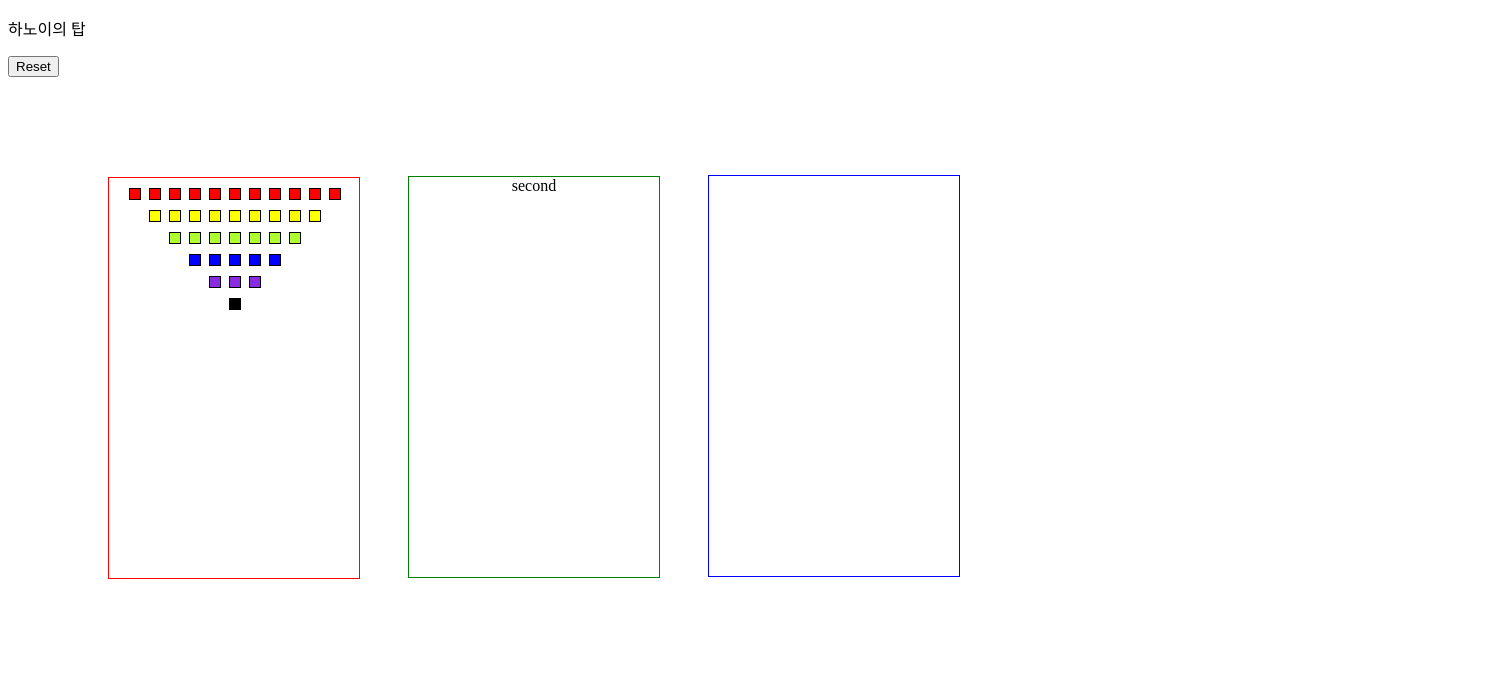
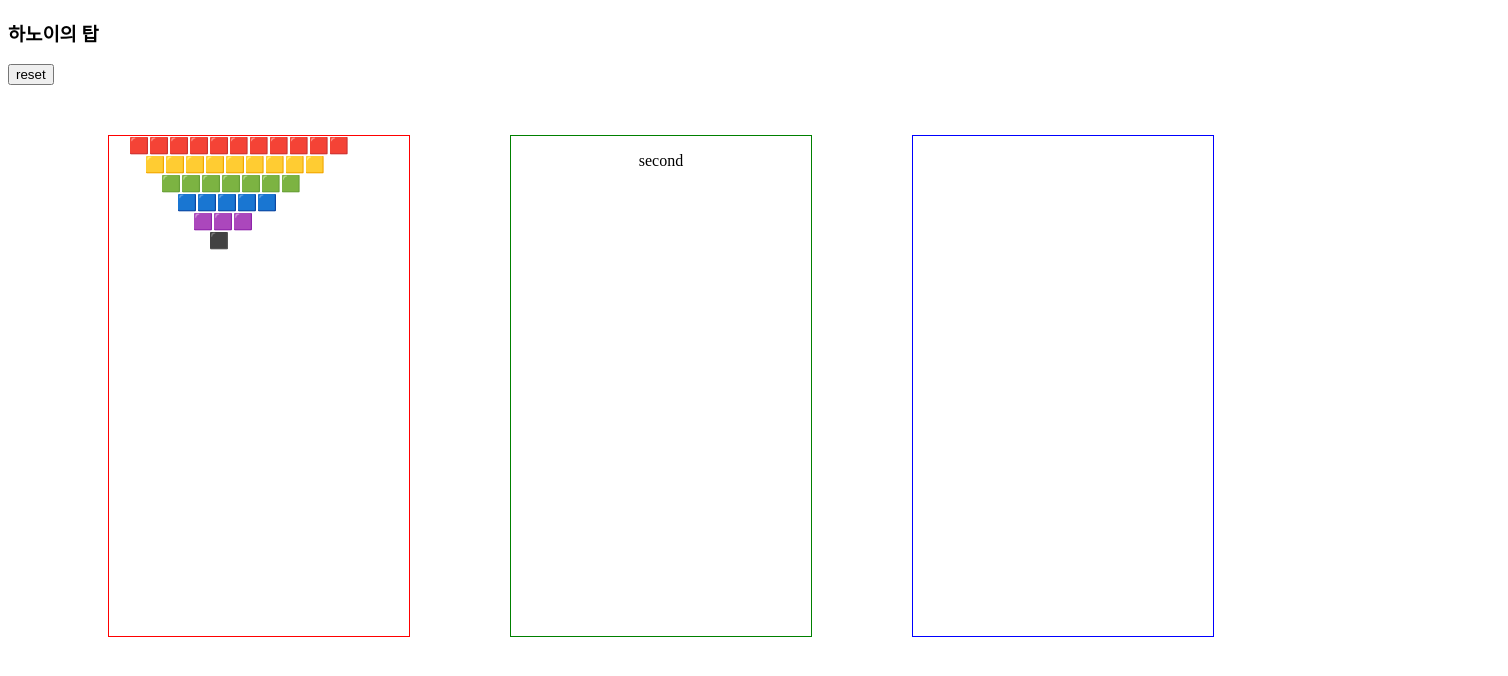
Before and after one commit to channavi/Webstudy2, a plain HTML site: page Lecture 05/index.html in a window 1280 px wide. Shown: the whole page, 1508 px wide, since content can reach past the window. Drawn offline with Linux system fonts and the light colour scheme.

Commit message:
[channavi] 하노이 탑 만들기

```diff
--- a/Lecture 05/index.html
+++ b/Lecture 05/index.html
@@ -5,52 +5,31 @@
     <meta http-equiv="X-UA-Compatible" content="IE=edge">
     <meta name="viewport" content="width=device-width, initial-scale=1.0">
     <title>Document</title>
+    <style>
+        .box{width: 300px; height: 500px; float:left;
+        margin-top: 50px; margin-left: 100px;}
+    </style>
 </head>
 <body>
-    <p>하노이의 탑</p>
-    <input type='reset'></input>
-    <div style ="width: 250px; height: 400px; border: 1px solid red; margin-left: 100px;margin-top: 100px;">
-        <div style ="width: 10px; height: 10px; border : 1px solid black; background-color: red; margin-left: 20px; margin-top: 10px;"></div>
-        <div style ="width: 10px; height: 10px; border : 1px solid black; background-color: red; margin-left: 40px; margin-top: -12px;"></div>
-        <div style ="width: 10px; height: 10px; border : 1px solid black; background-color: red; margin-left: 60px; margin-top: -12px;"></div>
-        <div style ="width: 10px; height: 10px; border : 1px solid black; background-color: red; margin-left: 80px; margin-top: -12px;"></div>
-        <div style ="width: 10px; height: 10px; border : 1px solid black; background-color: red; margin-left: 100px; margin-top: -12px;"></div>
-        <div style ="width: 10px; height: 10px; border : 1px solid black; background-color: red; margin-left: 120px; margin-top: -12px;"></div>
-        <div style ="width: 10px; height: 10px; border : 1px solid black; background-color: red; margin-left: 140px; margin-top: -12px;"></div>
-        <div style ="width: 10px; height: 10px; border : 1px solid black; background-color: red; margin-left: 160px; margin-top: -12px;"></div>
-        <div style ="width: 10px; height: 10px; border : 1px solid black; background-color: red; margin-left: 180px; margin-top: -12px;"></div>
-        <div style ="width: 10px; height: 10px; border : 1px solid black; background-color: red; margin-left: 200px; margin-top: -12px;"></div>
-        <div style ="width: 10px; height: 10px; border : 1px solid black; background-color: red; margin-left: 220px; margin-top: -12px;"></div>
-        <div style ="width: 10px; height: 10px; border : 1px solid black; background-color: yellow; margin-left: 40px; margin-top: 10px;"></div>
-        <div style ="width: 10px; height: 10px; border : 1px solid black; background-color: yellow; margin-left: 60px; margin-top: -12px;"></div>
-        <div style ="width: 10px; height: 10px; border : 1px solid black; background-color: yellow; margin-left: 80px; margin-top: -12px;"></div>
-        <div style ="width: 10px; height: 10px; border : 1px solid black; background-color: yellow; margin-left: 100px; margin-top: -12px;"></div>
-        <div style ="width: 10px; height: 10px; border : 1px solid black; background-color: yellow; margin-left: 120px; margin-top: -12px;"></div>
-        <div style ="width: 10px; height: 10px; border : 1px solid black; background-color: yellow; margin-left: 140px; margin-top: -12px;"></div>
-        <div style ="width: 10px; height: 10px; border : 1px solid black; background-color: yellow; margin-left: 160px; margin-top: -12px;"></div>
-        <div style ="width: 10px; height: 10px; border : 1px solid black; background-color: yellow; margin-left: 180px; margin-top: -12px;"></div>
-        <div style ="width: 10px; height: 10px; border : 1px solid black; background-color: yellow; margin-left: 200px; margin-top: -12px;"></div>
-        <div style ="width: 10px; height: 10px; border : 1px solid black; background-color: greenyellow; margin-left: 60px; margin-top: 10px;"></div>
-        <div style ="width: 10px; height: 10px; border : 1px solid black; background-color: greenyellow; margin-left: 80px; margin-top: -12px;"></div>
-        <div style ="width: 10px; height: 10px; border : 1px solid black; background-color: greenyellow; margin-left: 100px; margin-top: -12px;"></div>
-        <div style ="width: 10px; height: 10px; border : 1px solid black; background-color: greenyellow; margin-left: 120px; margin-top: -12px;"></div>
-        <div style ="width: 10px; height: 10px; border : 1px solid black; background-color: greenyellow; margin-left: 140px; margin-top: -12px;"></div>
-        <div style ="width: 10px; height: 10px; border : 1px solid black; background-color: greenyellow; margin-left: 160px; margin-top: -12px;"></div>
-        <div style ="width: 10px; height: 10px; border : 1px solid black; background-color: greenyellow; margin-left: 180px; margin-top: -12px;"></div>
-        <div style ="width: 10px; height: 10px; border : 1px solid black; background-color: blue; margin-left: 80px; margin-top: 10px;"></div>
-        <div style ="width: 10px; height: 10px; border : 1px solid black; background-color: blue; margin-left: 100px; margin-top: -12px;"></div>
-        <div style ="width: 10px; height: 10px; border : 1px solid black; background-color: blue; margin-left: 120px; margin-top: -12px;"></div>
-        <div style ="width: 10px; height: 10px; border : 1px solid black; background-color: blue; margin-left: 140px; margin-top: -12px;"></div>
-        <div style ="width: 10px; height: 10px; border : 1px solid black; background-color: blue; margin-left: 160px; margin-top: -12px;"></div>
-        <div style ="width: 10px; height: 10px; border : 1px solid black; background-color: blueviolet; margin-left: 100px; margin-top: 10px;"></div>
-        <div style ="width: 10px; height: 10px; border : 1px solid black; background-color: blueviolet; margin-left: 120px; margin-top: -12px;"></div>
-        <div style ="width: 10px; height: 10px; border : 1px solid black; background-color: blueviolet; margin-left: 140px; margin-top: -12px;"></div>
-        <div style ="width: 10px; height: 10px; border : 1px solid black; background-color: black; margin-left: 120px; margin-top: 10px;"></div>
+    <h3>하노이의 탑</h3>
+    <input type="button" value = "reset">
+    <div style ="width: 1500px; height: 700px;">
+        <div class="box" style="border:1px solid red;">
+        &nbsp&nbsp&nbsp&nbsp 🟥🟥🟥🟥🟥🟥🟥🟥🟥🟥🟥
+        <br>
+        &nbsp&nbsp&nbsp&nbsp&nbsp&nbsp&nbsp&nbsp 🟨🟨🟨🟨🟨🟨🟨🟨🟨
+            <br>
+            &nbsp&nbsp&nbsp&nbsp&nbsp&nbsp&nbsp&nbsp&nbsp&nbsp&nbsp&nbsp 🟩🟩🟩🟩🟩🟩🟩
+                <br>
+                &nbsp&nbsp&nbsp&nbsp&nbsp&nbsp&nbsp&nbsp&nbsp&nbsp&nbsp&nbsp&nbsp&nbsp&nbsp&nbsp&nbsp🟦🟦🟦🟦🟦
+                    <br>
+                    &nbsp&nbsp&nbsp&nbsp&nbsp&nbsp&nbsp&nbsp&nbsp&nbsp&nbsp&nbsp&nbsp&nbsp&nbsp&nbsp&nbsp&nbsp&nbsp&nbsp&nbsp🟪🟪🟪
+                        <br>
+                        &nbsp&nbsp&nbsp&nbsp&nbsp&nbsp&nbsp&nbsp&nbsp&nbsp&nbsp&nbsp&nbsp&nbsp&nbsp&nbsp&nbsp&nbsp&nbsp&nbsp&nbsp&nbsp&nbsp&nbsp&nbsp⬛
+
     </div>
-    <div style ="width: 250px; height: 400px; border: 1px solid green;margin-left: 400px; margin-top: -403px;">
-        <center>second</center>
-    </div>
-    <div style ="width: 250px; height: 400px; border: 1px solid blue;margin-left: 700px; margin-top: -403px;">
-    </div>
+    <div class="box" style="border:1px solid green;">
+    <p style="text-align: center;">second</p></div>
+    <div class="box" style="border:1px solid blue;"></div>
 </body>
 </html>
```
